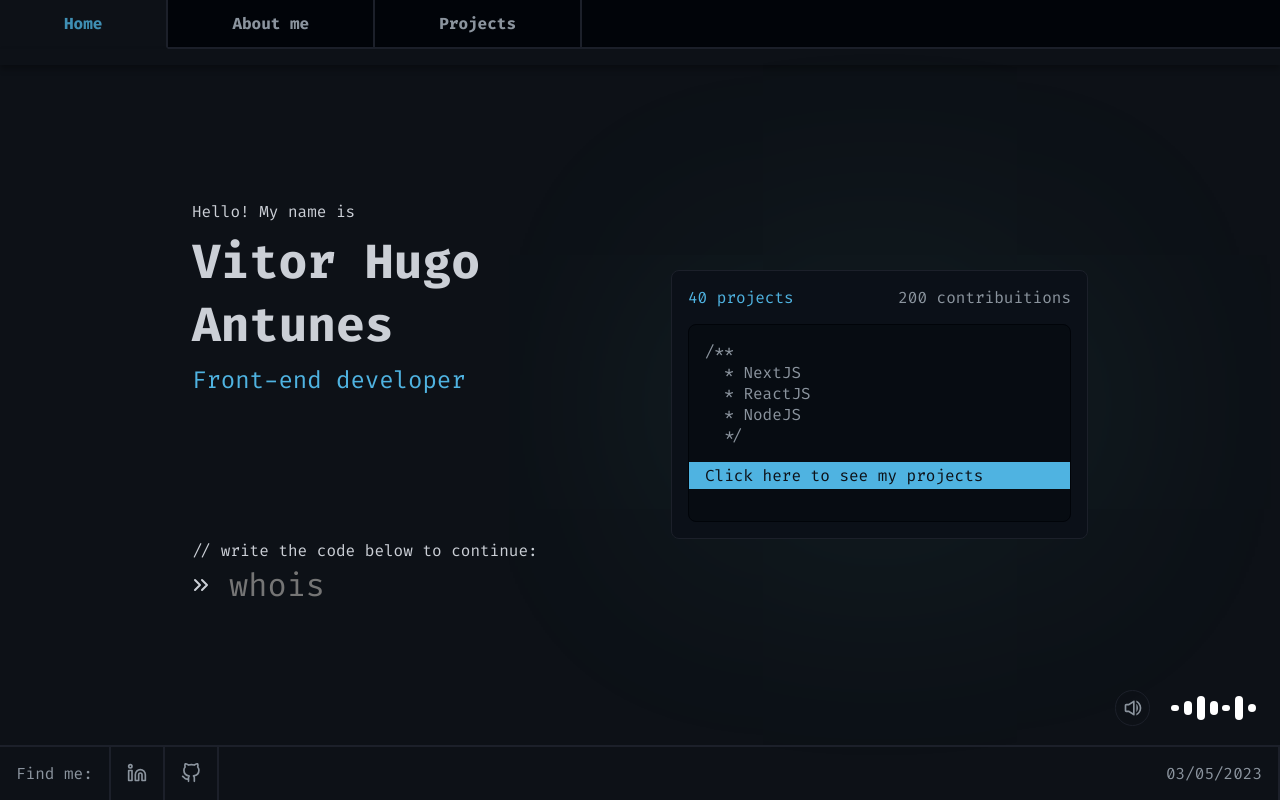
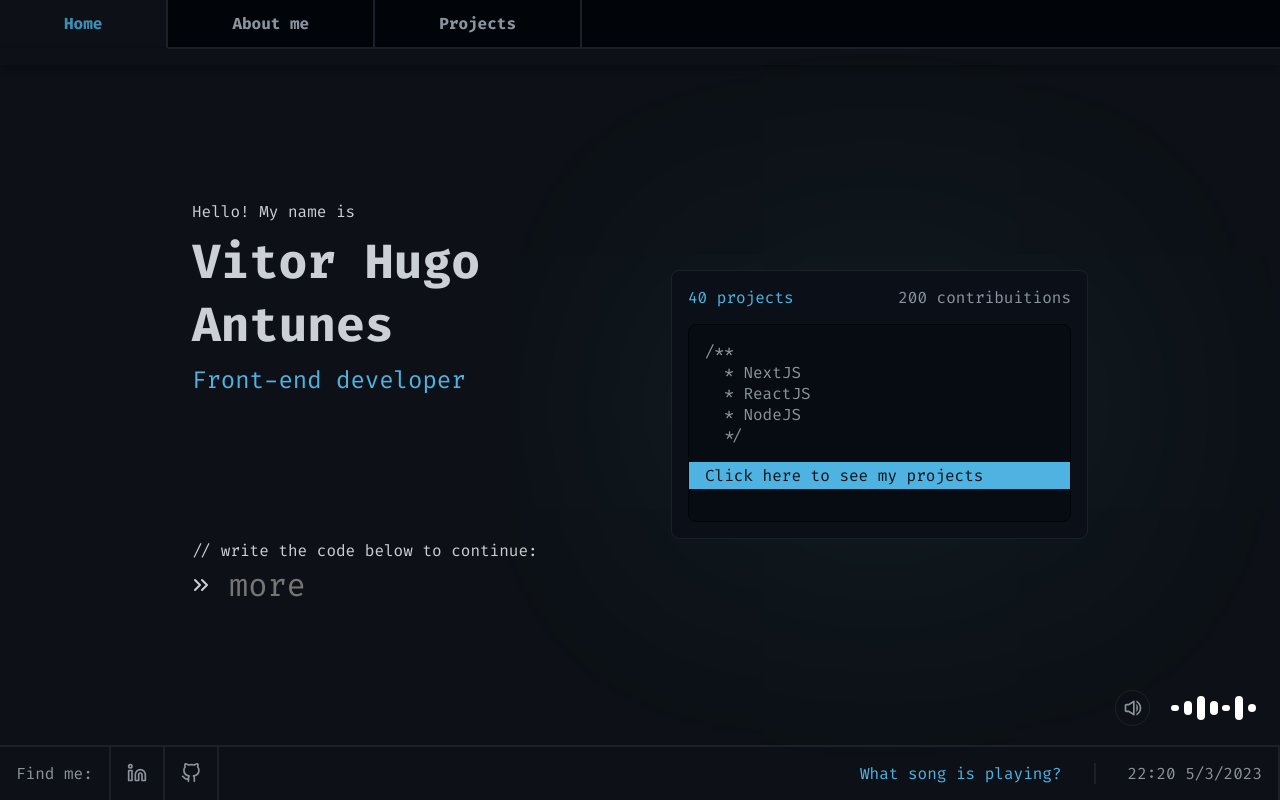
Before and after one commit to VitorHugoAntunes/My_Portfolio, a Next.js app: page / in a window 1280 px wide. Built offline with nearby package versions, Linux system fonts and the light colour scheme.

Commit message:
Added current date, song link, fixed URL path and about redirect

```diff
--- a/src/components/Footer/index.tsx
+++ b/src/components/Footer/index.tsx
@@ -1,9 +1,21 @@
+import { useState, useEffect } from 'react'
 import Link from "next/link";
 import { FooterContainer } from "./styles";
 
 import { FiLinkedin, FiGithub } from 'react-icons/fi'
 
 export default function Footer() {
+    const [currentDate, setCurrentDate] = useState<string>("");
+    const [currentHour, setCurrenHour] = useState<number>(0);
+    const [currentMinutes, setCurrentMinutes] = useState<number>(0);
+
+    useEffect(() => {
+        setInterval(() => {
+            setCurrentDate(new Date().toLocaleDateString())
+            setCurrenHour(new Date().getHours())
+            setCurrentMinutes(new Date().getMinutes())
+        }, 1000)
+    }, [])
     return (
         <FooterContainer>
             <div>
@@ -16,7 +28,9 @@ export default function Footer() {
                 <FiGithub size={20} />
             </Link>
             <div>
-                <span>03/05/2023</span>
+                <Link href={"https://www.youtube.com/watch?v=3SzGfRGSUcM"} target={"_blank"}>What song is playing?</Link>
+                <div />
+                <span>{currentHour}:{currentMinutes < 10 ? `0${currentMinutes}` : currentMinutes} {currentDate}</span>
             </div>
         </FooterContainer>
     )
--- a/src/components/Footer/styles.ts
+++ b/src/components/Footer/styles.ts
@@ -33,6 +33,23 @@ export const FooterContainer = styled('div', {
     "div:last-child": {
         flex: 1,
         display: "flex",
-        justifyContent: "end",
+        justifyContent: "flex-end",
+        gap: "2rem",
+
+        "> a": {
+            textDecoration: "none",
+            color: "$blue",
+            transition: "0.2s",
+
+            "&:hover": {
+                filter: "brightness(0.8)",
+            }
+        },
+
+        "> div": {
+            width: "2px",
+            height: "100%",
+            background: "$border"
+        }
     }
 })
--- a/src/components/Header/index.tsx
+++ b/src/components/Header/index.tsx
@@ -1,28 +1,26 @@
 import { useState } from 'react'
 import Link from "next/link";
+import { useRouter } from "next/router";
 import { HeaderContainer } from "./styles";
 
 export default function Header() {
-    const [selectedTab, setSelectedTab] = useState<string>("Home");
-
-    function changeSelectedTab() {
-
-    }
+    const router = useRouter();
+    const currentURL = router.asPath;
 
     return (
         <HeaderContainer>
             <div className="navigationDiv">
-                <Link href={'/'} onClick={() => setSelectedTab("Home")} className={selectedTab === "Home" ? "selected" : ""}>
+                <Link href={'/'} className={currentURL.endsWith("/") ? "selected" : ""}>
                     <div>
                         <span>Home</span>
                     </div>
                 </Link>
-                <Link href={'/about'} onClick={() => setSelectedTab("About")} className={selectedTab === "About" ? "selected" : ""}>
+                <Link href={'/about'} className={currentURL.endsWith("/about") ? "selected" : ""}>
                     <div>
                         <span>About me</span>
                     </div>
                 </Link>
-                <Link href={'/projects'} onClick={() => setSelectedTab("Projects")} className={selectedTab === "Projects" ? "selected" : ""}>
+                <Link href={'/projects'} className={currentURL.endsWith("/projects") ? "selected" : ""}>
                     <div>
                         <span>Projects</span>
                     </div>
--- a/src/components/SoundWaves/index.tsx
+++ b/src/components/SoundWaves/index.tsx
@@ -7,7 +7,7 @@ export default function SoundWaves() {
     const { hasSound, changeSoundStatus } = useContext(SoundContext)
     return (
         <SoundWavesBox className={hasSound === true ? "loader sound" : "loader noSound"}>
-            <button onClick={changeSoundStatus}>
+            <button onClick={changeSoundStatus} title="Se não houver áudio, verifique as permissões do seu navegador :)">
                 {hasSound === true ? (
                     <BiVolumeFull size={20} className="volume" />
                 ) : (
--- a/src/pages/about.tsx
+++ b/src/pages/about.tsx
@@ -29,6 +29,7 @@ export default function About() {
     return (
         <AboutContainer style={style}>
             <InterestsContainer>
+                <div>
                     <span>Explorer</span>
 
                     <div className="tagsDiv">
@@ -41,8 +42,10 @@ export default function About() {
                                 <TagFolder key={tag.title} arrowIcon={<FiChevronRight size={16} />} techIcon={tag.techIcon} title={tag.title} />
                             ))}
                         </div>
+                    </div>
+                </div>
 
-                </div>
+                <span>Available for a job?: <strong>yes</strong></span>
             </InterestsContainer>
 
             <AboutContent>
--- a/src/pages/index.tsx
+++ b/src/pages/index.tsx
@@ -1,18 +1,27 @@
-import { useContext } from 'react'
 import ProjectCard from "@/components/ProjectCard";
 import SoundWaves from "@/components/SoundWaves";
 import { HomeContainer } from "@/styles/pages/home";
-import Link from "next/link";
-import { useEffect, useRef, useState } from "react";
+import { useEffect, useState } from "react";
 import { FiChevronsRight } from "react-icons/fi";
-import { SoundContext } from '@/contexts/SoundContext';
+import { useRouter } from 'next/router'
 
 export default function Home() {
   const [isVisible, setIsVisible] = useState<boolean>(false)
+  const [inputValue, setInputValue] = useState<string>("")
+
+  const router = useRouter();
+
+  console.log(inputValue)
 
   useEffect(() => {
     setIsVisible(true)
   }, [])
+
+  useEffect(() => {
+    if (inputValue === "more") {
+      router.push("/about")
+    }
+  }, [inputValue])
 
   const style = {
     opacity: isVisible ? 1 : 0,
@@ -31,7 +40,7 @@ export default function Home() {
           <p dangerouslySetInnerHTML={{ __html: "// write the code below to continue:" }} />
           <div>
             <FiChevronsRight size={24} />
-            <input type="text" placeholder="whois" />
+            <input type="text" placeholder="more" onChange={(target) => setInputValue(target.target.value)} />
           </div>
         </div>
       </div>
```
Also changed, not shown: src/styles/pages/about.ts (+14 -1 lines). Lines whose indentation alone changed are shown as unchanged.
